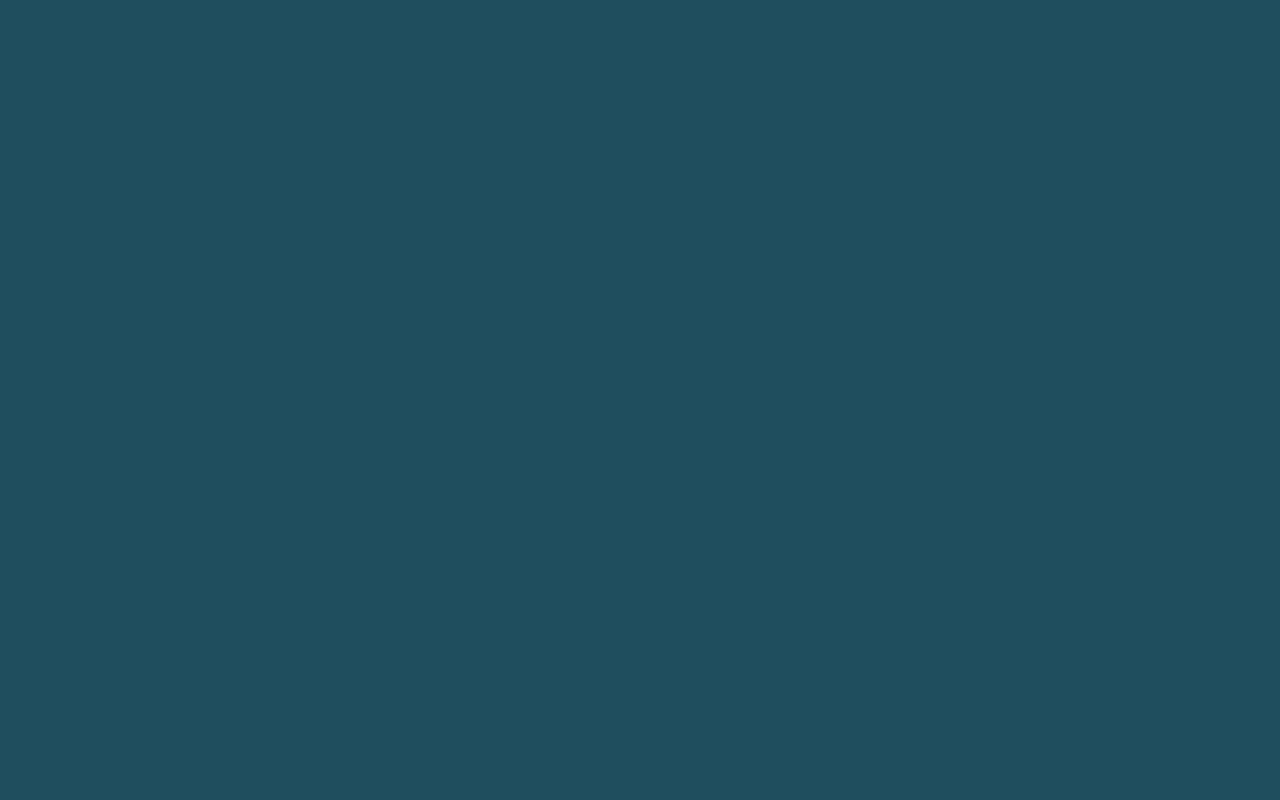
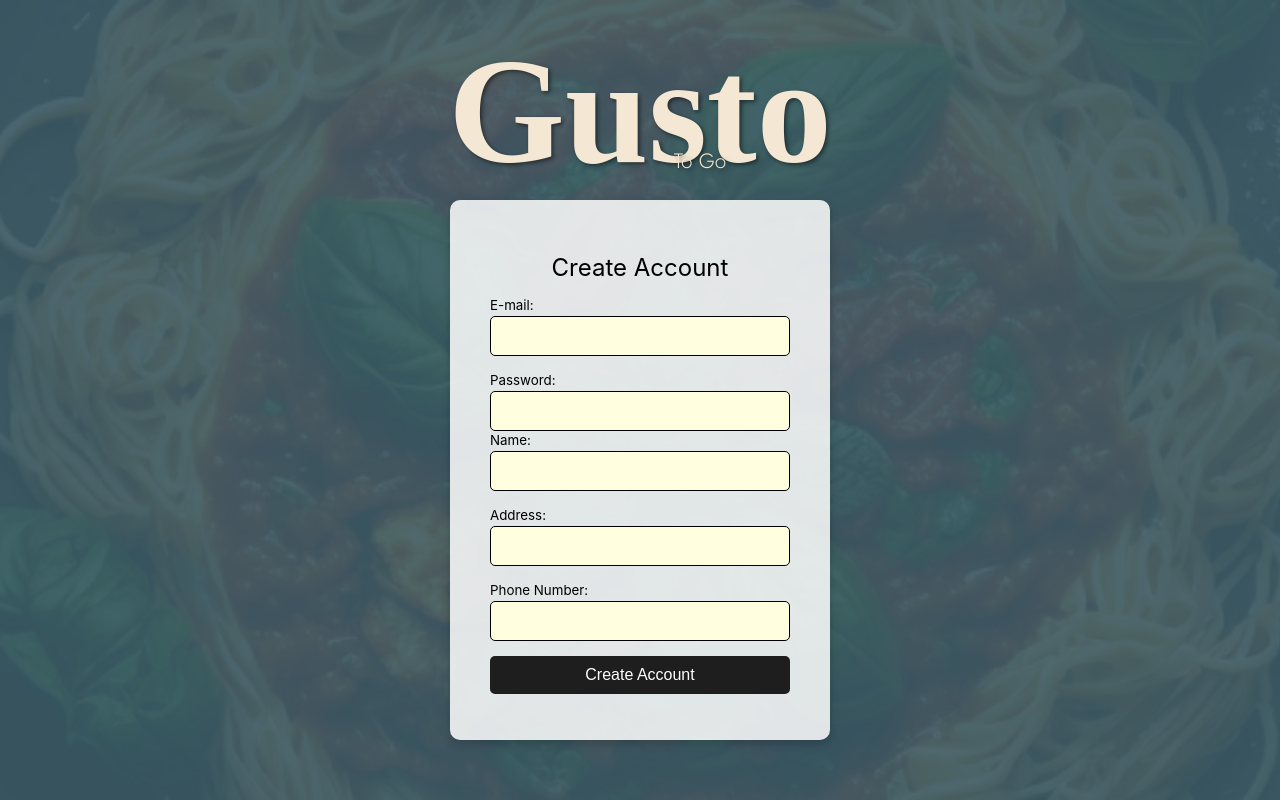
Before and after one commit to LinneaSjoholm/FullstackSquad, a React (Vite) app in the folder frontend/: page /customer/create-account in a window 1280 px wide. Before the commit this address had no page. Built offline with nearby package versions, Linux system fonts and the light colour scheme; a web font is replaced by a local one.

Commit message:
Added an import and a route to Create Account

```diff
--- a/frontend/src/App.tsx
+++ b/frontend/src/App.tsx
@@ -2,11 +2,13 @@ import React from "react"; // Lägg till denna rad
 import { BrowserRouter as Router, Routes, Route } from "react-router-dom";
 import Profile from "./pages/Customer/Profile";
 import Login from "./pages/Customer/Login";
+import CreateAccount from "./pages/Customer/CreateAccount";
 
 const App = () => {
   return (
     <Router>
       <Routes>
+        <Route path="/customer/create-account" element={<CreateAccount />} />
         <Route path="/customer/login" element={<Login />} />
         <Route path="/profile" element={<Profile />} />
       </Routes>
```
